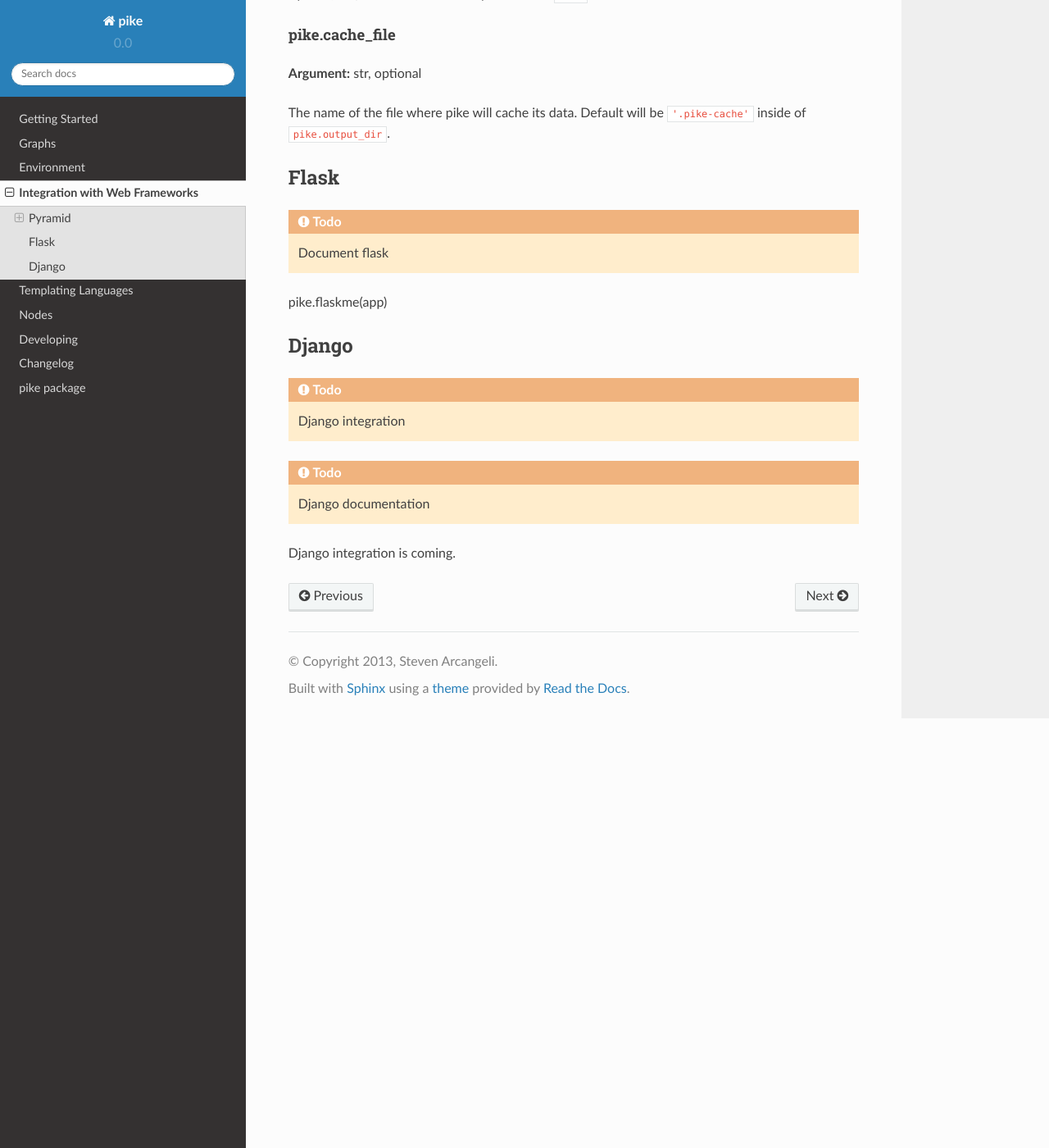
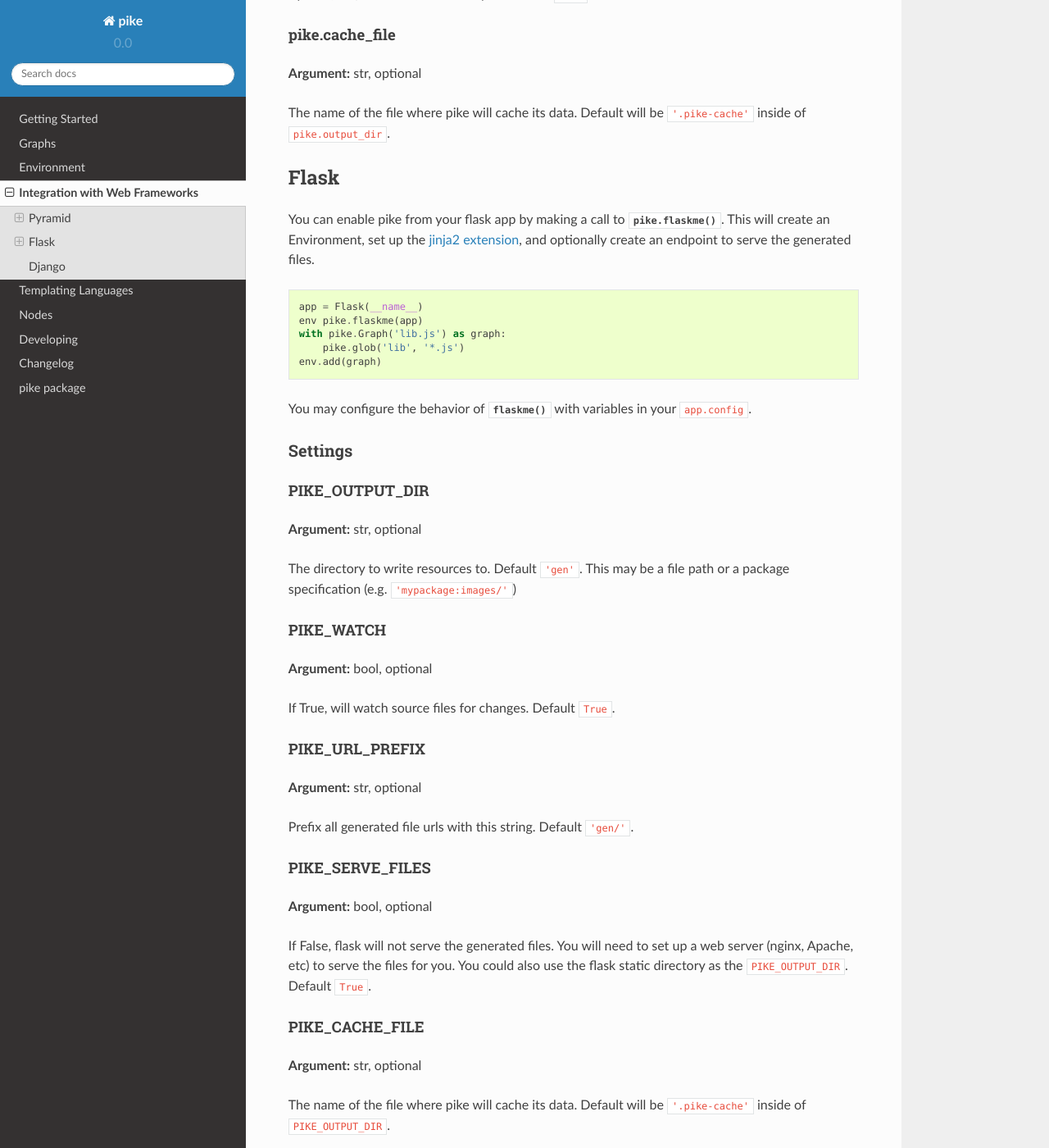
Before and after one commit to stevearc/python-pike, a Sphinx documentation site: the page built from doc/topics/servers.rst, in a window 1280 px wide and 1400 px high, scrolled down 1314 px. Shown: the whole window at 82% size. Built offline with Sphinx 7.4.7 and the Read the Docs theme 2.0.0, drawn with Linux system fonts in a browser that asks for light colours; pages that are not in the unit, such as notebooks, are missing from menus.

Commit message:
Adding more documentation

```diff
--- a/doc/topics/servers.rst
+++ b/doc/topics/servers.rst
@@ -66,10 +66,58 @@ The name of the file where pike will cache its data. Default will be
 
 Flask
 -----
-.. todo::
-    Document flask
+You can enable pike from your flask app by making a call to
+:meth:`pike.flaskme`. This will create an Environment, set up the
+:ref:`jinja2 extension <jinja2>`, and optionally create an endpoint to
+serve the generated files.
 
-pike.flaskme(app)
+.. code-block:: python
+
+    app = Flask(__name__)
+    env pike.flaskme(app)
+    with pike.Graph('lib.js') as graph:
+        pike.glob('lib', '*.js')
+    env.add(graph)
+
+You may configure the behavior of :meth:`~pike.flaskme` with variables
+in your ``app.config``.
+
+Settings
+^^^^^^^^
+
+PIKE_OUTPUT_DIR
+~~~~~~~~~~~~~~~
+**Argument:** str, optional
+
+The directory to write resources to. Default ``'gen'``. This may be a
+file path or a package specification (e.g. ``'mypackage:images/'``)
+
+PIKE_WATCH
+~~~~~~~~~~
+**Argument:** bool, optional
+
+If True, will watch source files for changes. Default ``True``.
+
+PIKE_URL_PREFIX
+~~~~~~~~~~~~~~~
+**Argument:** str, optional
+
+Prefix all generated file urls with this string. Default ``'gen/'``.
+
+PIKE_SERVE_FILES
+~~~~~~~~~~~~~~~~
+**Argument:** bool, optional
+
+If False, flask will not serve the generated files. You will need to set up a
+web server (nginx, Apache, etc) to serve the files for you. You could also use
+the flask static directory as the ``PIKE_OUTPUT_DIR``. Default ``True``.
+
+PIKE_CACHE_FILE
+~~~~~~~~~~~~~~~
+**Argument:** str, optional
+
+The name of the file where pike will cache its data. Default will be
+``'.pike-cache'`` inside of ``PIKE_OUTPUT_DIR``.
 
 Django
 ------
--- a/pike/__init__.py
+++ b/pike/__init__.py
@@ -17,7 +17,7 @@ def includeme(config):
 def flaskme(app):
     """ Redirect to the flask extension's configure """
     from .server import flask_extension
-    flask_extension.configure(app)
+    return flask_extension.configure(app)
 
 
 # pylint: disable=C0103
```
Also changed, not shown: doc/topics/environment.rst (+18 -2 lines), 2 other files.
